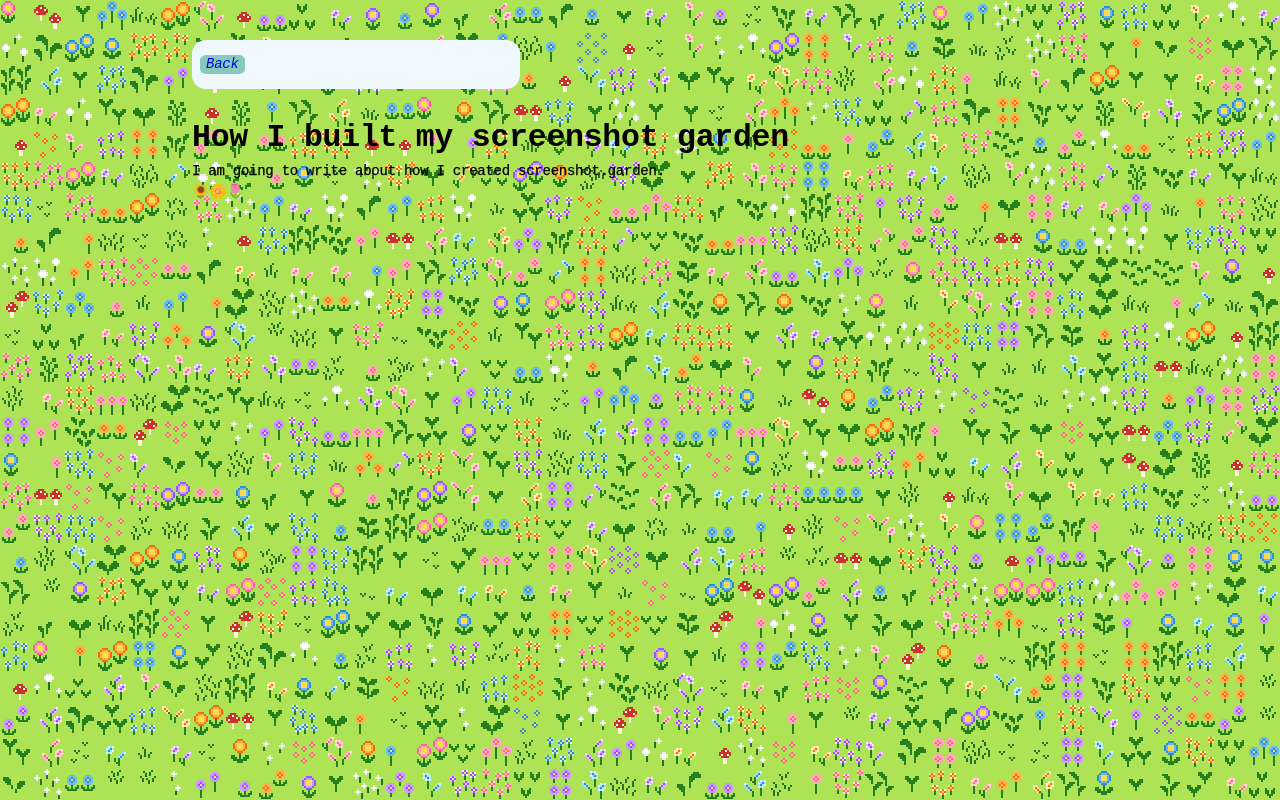
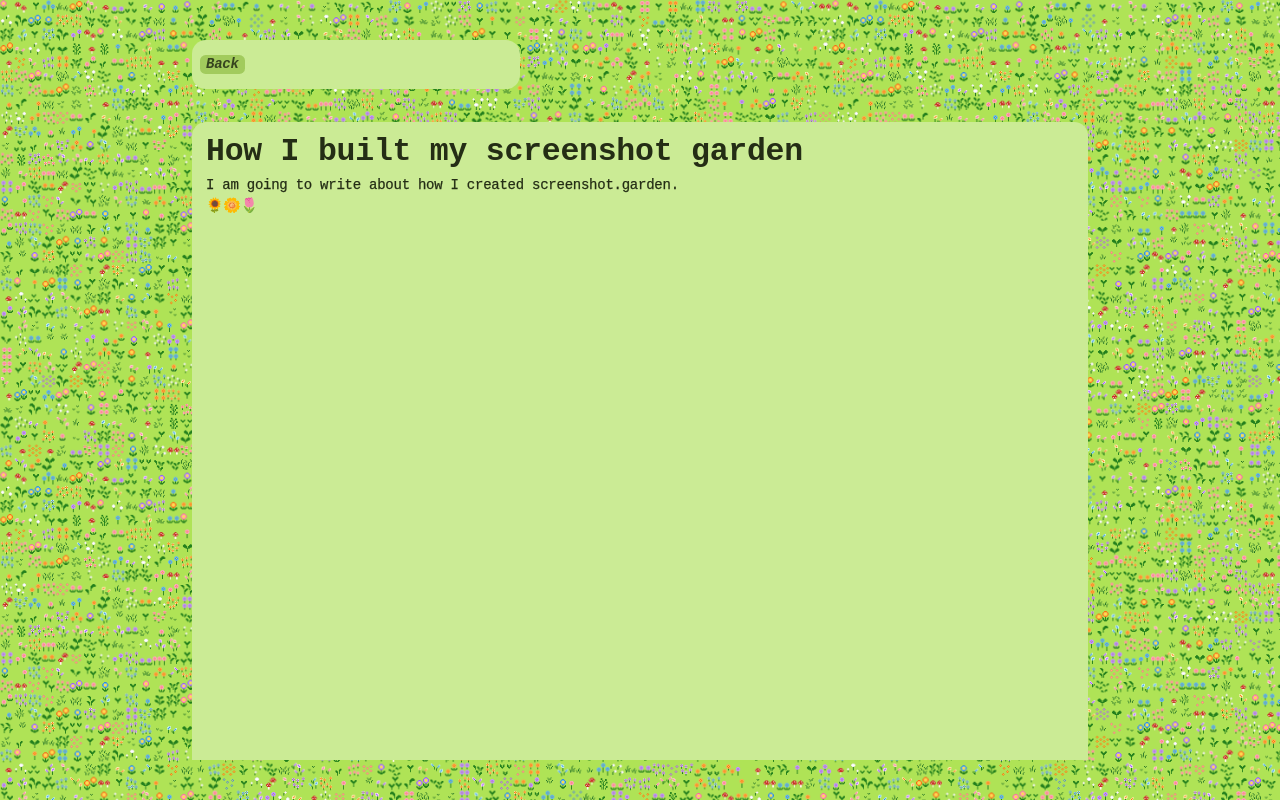
Before and after one commit to stieglitzz/screenshot.garden, an Eleventy site: page src/pages/process.md in a window 1280 px wide. Built offline with nearby package versions, Linux system fonts and the light colour scheme; Eleventy itself is replaced by a stand-in of ours; files that its build step writes are made by us from their sources; no server answers; a web font is replaced by a local one.

Commit message:
🎨 CSS updates
- tweaking display of background image
- changing colors
- changing font display

```diff
--- a/src/assets/css/style.css
+++ b/src/assets/css/style.css
@@ -5,6 +5,7 @@
     --space-vertical: calc(0.5rem + 1svh);
     --summary-line-height: 1.1;
     --text-stroke: 0.25px;
+    --dark-green: #242d15;
 }
 
 /* RESET */
@@ -25,6 +26,7 @@ html {
     scroll-behavior: smooth;
     letter-spacing: -0.25px;
     line-height: 1.5;
+    color: #242d15;
 }
 img {
     display: block;
@@ -48,13 +50,17 @@ body {
     display: flex;
     height: 100svh;
     justify-content: center;
+    background-image: url('/assets/images/bgImage01.png');
+    background-repeat: repeat;
+    background-size: 65%;
 }
 
-.info, header {
-    background-color: aliceblue;
+.info, header, .process {
+    background-color: #cbeb95;
     padding: 1rem;
     border-radius: 1rem;
 }
+
 .side {
   flex: 1 1 33%;
   min-width: 300px;
@@ -129,8 +135,8 @@ details > p {
 
 /* IMAGES */
 figcaption {
-    background-color: peru;
-    color: black;
+    background-color: honeydew;
+    color: #242d15;
     display: block;
     font-size: 0.7rem;
     font-weight: bold;
@@ -163,14 +169,15 @@ p {
     word-wrap: break-word;
     margin-bottom: 1.25rem;
     text-wrap: pretty;
-    -webkit-text-stroke: var(--text-stroke) black;
-    text-stroke: var(--text-stroke) black;
+    -webkit-text-stroke: var(--text-stroke) #242d15;
+    text-stroke: var(--text-stroke) #242d15;
 }
 
 /* LINKS */
 a {
     -webkit-box-decoration-break: clone;
-    background-color: rgba(26, 155, 123, 0.5);
+    background-color: #a2cb5d;
+    color: #36441f;
     border-radius: 0.4rem;
     box-decoration-break: clone;
     line-break: auto;
@@ -178,17 +185,19 @@ a {
     padding: 1px 6px 2px 6px;
     text-decoration: none;
     word-wrap: break-word;
-    font-weight: normal;
+    font-weight: bold;
 	font-style: italic;
     display: inline;
+    -webkit-text-stroke: 0 #242d15;
+    text-stroke: 0 #242d15;
 
 }
 
 /* OTHER */
 ul {
     list-style: none;
-    -webkit-text-stroke: var(--text-stroke) black;
-    text-stroke: var(--text-stroke) black;
+    -webkit-text-stroke: var(--text-stroke) #242d15;
+    text-stroke: var(--text-stroke) #242d15;
     margin-bottom: 1.5rem;
 }
 
```
